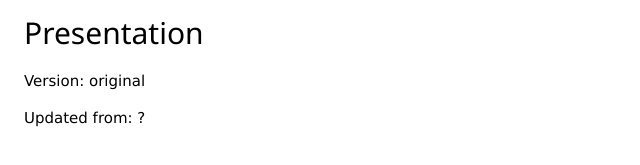
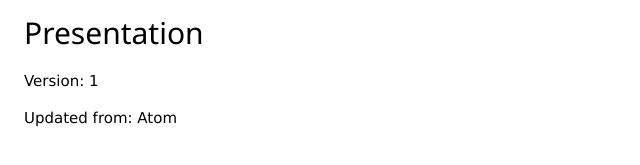
Before and after one commit to TinaLindhqvist/anotherApp, a website: page public/index.html in a window 1280 px wide. Shown: the part 125-290 px from the top of the page, 0-640 px from the left. Drawn offline with nearby package versions, Linux system fonts and the light colour scheme.

Commit message:
changed version info

```diff
--- a/public/index.html
+++ b/public/index.html
@@ -35,8 +35,8 @@
 		<div id="test1" class="testItem">
 			<!-- First row -->
 			<h2 id="test1header">Presentation</h2>
-			<p>Version: original </p>
-			<p>Updated from: ?</p>
+			<p>Version: 1 </p>
+			<p>Updated from: Atom</p>
 			</div>
 		</div>
 	</div>
```
